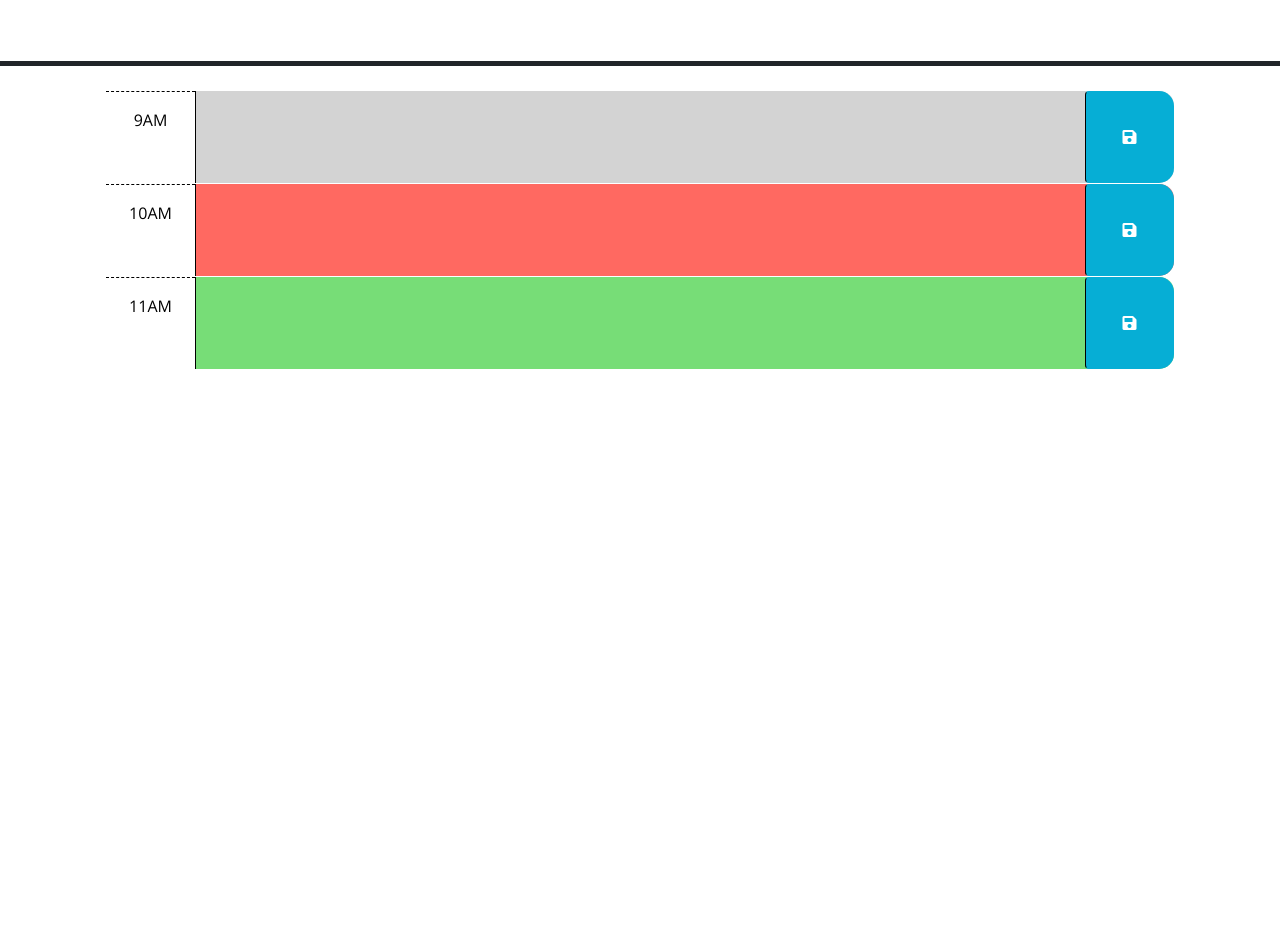
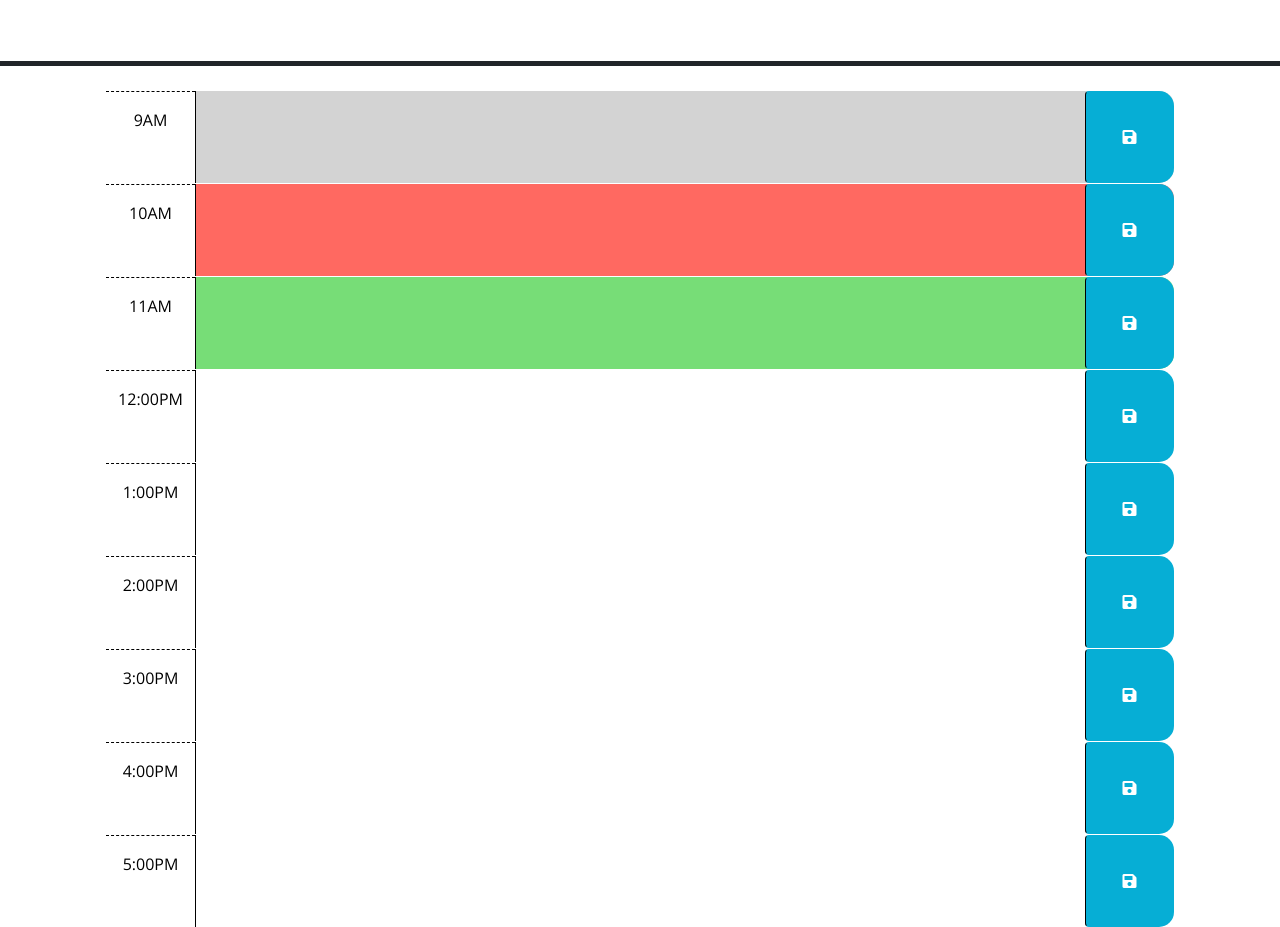
Before and after one commit to angiecruz02/work-day-scheduler, a plain HTML site: page index.html in a window 1280 px wide. Shown: the part 166-1093 px from the top of the page. Before the commit the page ends 800 px from the top, so only its background shows below. Drawn offline with nearby package versions, Linux system fonts and the light colour scheme.

Commit message:
add more time blocks

```diff
--- a/index.html
+++ b/index.html
@@ -42,7 +42,8 @@
       <!-- Example of a past time block. The "past" class adds a gray background color. -->
       <div id="hour-9" class="row time-block past">
         <div class="col-2 col-md-1 hour text-center py-3">9AM</div>
-        <textarea class="col-8 col-md-10 description" rows="3"> </textarea>
+        <textarea id="text-9" class="col-8 col-md-10 description" rows="3">
+        </textarea>
         <button class="btn saveBtn col-2 col-md-1" aria-label="save">
           <i class="fas fa-save" aria-hidden="true"></i>
         </button>
@@ -51,7 +52,8 @@
       <!-- Example of a a present time block. The "present" class adds a red background color. -->
       <div id="hour-10" class="row time-block present">
         <div class="col-2 col-md-1 hour text-center py-3">10AM</div>
-        <textarea class="col-8 col-md-10 description" rows="3"> </textarea>
+        <textarea id="text-10" class="col-8 col-md-10 description" rows="3">
+        </textarea>
         <button class="btn saveBtn col-2 col-md-1" aria-label="save">
           <i class="fas fa-save" aria-hidden="true"></i>
         </button>
@@ -60,11 +62,67 @@
       <!-- Example of a future time block. The "future" class adds a green background color. -->
       <div id="hour-11" class="row time-block future">
         <div class="col-2 col-md-1 hour text-center py-3">11AM</div>
-        <textarea class="col-8 col-md-10 description" rows="3"> </textarea>
+        <textarea id="text-11" class="col-8 col-md-10 description" rows="3">
+        </textarea>
         <button class="btn saveBtn col-2 col-md-1" aria-label="save">
           <i class="fas fa-save" aria-hidden="true"></i>
         </button>
       </div>
+
+      <div id="hour-12" class="row time-block">
+        <div class="col-2 col-md-1 hour text-center py-3">12:00PM</div>
+        <textarea id="text-12" class="col-8 col-md-10 description" rows="3">
+        </textarea>
+        <button class="btn saveBtn col-2 col-md-1" aria-label="save">
+          <i class="fas fa-save" aria-hidden="true"></i>
+        </button>
+      </div>
+
+      <div id="hour-13" class="row time-block">
+        <div class="col-2 col-md-1 hour text-center py-3">1:00PM</div>
+        <textarea id="text-13" class="col-8 col-md-10 description" rows="3">
+        </textarea>
+        <button class="btn saveBtn col-2 col-md-1" aria-label="save">
+          <i class="fas fa-save" aria-hidden="true"></i>
+        </button>
+      </div>
+
+      <div id="hour-14" class="row time-block">
+        <div class="col-2 col-md-1 hour text-center py-3">2:00PM</div>
+        <textarea id="text-14" class="col-8 col-md-10 description" rows="3">
+        </textarea>
+        <button class="btn saveBtn col-2 col-md-1" aria-label="save">
+          <i class="fas fa-save" aria-hidden="true"></i>
+        </button>
+      </div>
+
+      <div id="hour-15" class="row time-block">
+        <div class="col-2 col-md-1 hour text-center py-3">3:00PM</div>
+        <textarea id="text-15" class="col-8 col-md-10 description" rows="3">
+        </textarea>
+        <button class="btn saveBtn col-2 col-md-1" aria-label="save">
+          <i class="fas fa-save" aria-hidden="true"></i>
+        </button>
+      </div>
+
+      <div id="hour-16" class="row time-block">
+        <div class="col-2 col-md-1 hour text-center py-3">4:00PM</div>
+        <textarea id="text-16" class="col-8 col-md-10 description" rows="3">
+        </textarea>
+        <button class="btn saveBtn col-2 col-md-1" aria-label="save">
+          <i class="fas fa-save" aria-hidden="true"></i>
+        </button>
+      </div>
+
+      <div id="hour-17" class="row time-block">
+        <div class="col-2 col-md-1 hour text-center py-3">5:00PM</div>
+        <textarea id="text-17" class="col-8 col-md-10 description" rows="3">
+        </textarea>
+        <button class="btn saveBtn col-2 col-md-1" aria-label="save">
+          <i class="fas fa-save" aria-hidden="true"></i>
+        </button>
+      </div>
+    </div>
 
     <script src="https://code.jquery.com/jquery-3.4.1.min.js"></script>
     <script
--- a/script.js
+++ b/script.js
@@ -35,5 +35,7 @@
   // the values of the corresponding textarea elements. HINT: How can the id
   // attribute of each time-block be used to do this?
 
+  });
   // TODO: Add code to display the current date in the header of the page.
+
 });
```
